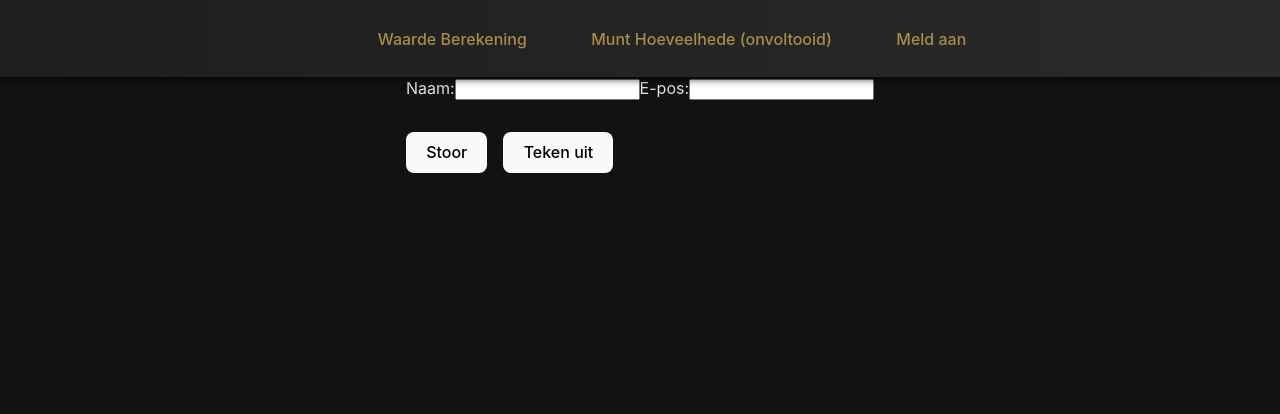
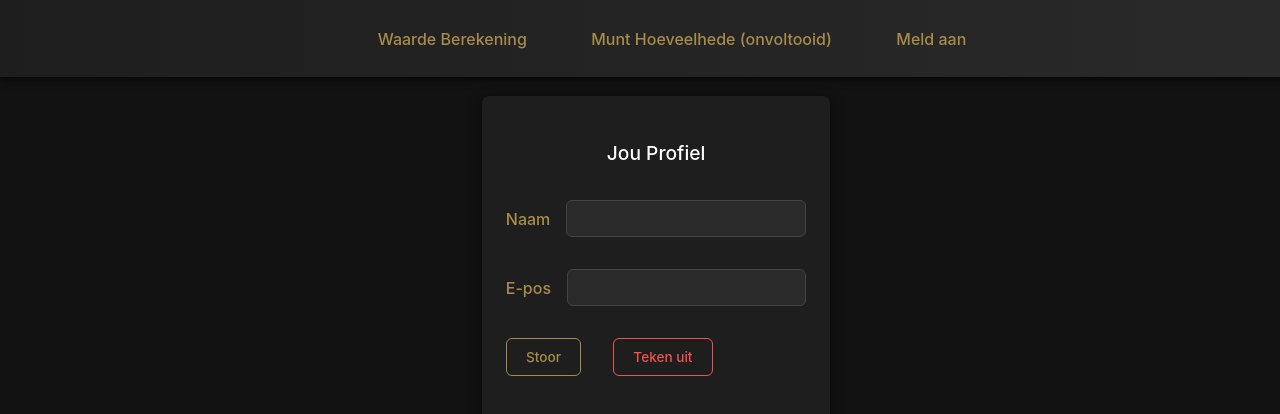
Before and after one commit to ambrovw/smeltwaarde, a React (Vite) app: page /userDetails in a window 1280 px wide. Shown: the top 414 px of the page. Built offline with nearby package versions, Linux system fonts and the light colour scheme.

Commit message:
User profile

```diff
--- a/src/App.jsx
+++ b/src/App.jsx
@@ -3,7 +3,8 @@ import {
     Routes,
     Route,
     NavLink,
-    useLocation, Navigate
+    useLocation,
+    Navigate
 } from 'react-router-dom';
 import SilverCalculator from './pages/SilverCalculator';
 import MuntHoeveelhede from './pages/MuntHoeveelhede';
@@ -15,41 +16,68 @@ import './App.css';
 
 function App() {
     const [isLoggedIn, setIsLoggedIn] = useState(false);
+    const [user, setUser] = useState({ name: '', email: '', role: 'guest' });
 
     useEffect(() => {
-        const user = localStorage.getItem('user');
-        setIsLoggedIn(!!user);
+        const token = localStorage.getItem('token');
+        if (!token) return;
+
+        fetch('https://kajuit.smeltwaarde.co.za/api/auth/me', {
+            headers: { Authorization: `Bearer ${token}` }
+        })
+            .then(res => res.json())
+            .then(data => {
+                if (data.success) {
+                    setUser(data.user);
+                    setIsLoggedIn(true);
+                    localStorage.setItem('user', JSON.stringify(data.user));
+                } else {
+                    setIsLoggedIn(false);
+                }
+            })
+            .catch(() => setIsLoggedIn(false));
     }, []);
 
     return (
         <Router>
-            <InnerApp isLoggedIn={isLoggedIn} setIsLoggedIn={setIsLoggedIn} />
+            <InnerApp
+                isLoggedIn={isLoggedIn}
+                setIsLoggedIn={setIsLoggedIn}
+                user={user}
+            />
         </Router>
     );
 }
 
-function InnerApp({ isLoggedIn, setIsLoggedIn }) {
+function InnerApp({ isLoggedIn, setIsLoggedIn, user }) {
     const location = useLocation();
-    const storedUser = localStorage.getItem('user');
-    const user = storedUser ? JSON.parse(storedUser) : {};
     const role = user?.role || 'guest';
 
     return (
         <>
             <nav className="nav-header">
+                <NavLink to="/" className="nav-element" end>
+                    Waarde Berekening
+                </NavLink>
 
-                <NavLink to="/" className="nav-element" end> Waarde Berekening </NavLink>
-
-                <NavLink to="/muntHoeveelhede" className="nav-element"> Munt Hoeveelhede (onvoltooid) </NavLink>
+                <NavLink to="/muntHoeveelhede" className="nav-element">
+                    Munt Hoeveelhede (onvoltooid)
+                </NavLink>
 
                 {role === 'admin' && (
-                    <NavLink to="/products" className="nav-element">Produkte</NavLink>
+                    <NavLink to="/products" className="nav-element">
+                        Produkte
+                    </NavLink>
                 )}
 
                 {isLoggedIn ? (
-                    <NavLink to="/userDetails" className="nav-element"> Gebruiker </NavLink>
+                    <NavLink to="/userDetails" className="nav-element">
+                        Gebruiker
+                    </NavLink>
                 ) : (
-                    <NavLink to="/login" className="nav-element"> Meld aan </NavLink>
+                    <NavLink to="/login" className="nav-element">
+                        Meld aan
+                    </NavLink>
                 )}
             </nav>
 
@@ -59,7 +87,11 @@ function InnerApp({ isLoggedIn, setIsLoggedIn }) {
                     <Route path="/muntHoeveelhede" element={<MuntHoeveelhede />} />
                     <Route path="/login" element={<Login setIsLoggedIn={setIsLoggedIn} />} />
                     <Route path="/userDetails" element={<UserDetails />} />
-                    <Route path="/products" element={user.role === 'admin' ? <ProductManager /> : <Navigate to="/" />} />
+                    <Route
+                        path="/products"
+                        element={role === 'admin' ? <ProductManager /> : <Navigate to="/" />}
+                    />
+                    <Route path="*" element={<Navigate to="/" />} />
                 </Routes>
             </div>
         </>
--- a/src/pages/UserDetails.jsx
+++ b/src/pages/UserDetails.jsx
@@ -33,20 +33,38 @@ export default function UserDetails() {
     };
 
     return (
-        <div className="user-details-form">
-            <h2>Jou Profiel</h2>
-            <label>
-                Naam:
-                <input type="text" name="name" value={user.name} onChange={handleChange} />
-            </label>
-            <label>
-                E-pos:
-                <input type="email" name="email" value={user.email} onChange={handleChange} />
-            </label>
+        <div className="container">
+            <div className="form-section user-profile-form">
+                <h3 className="section-header">Jou Profiel</h3>
 
-            <div style={{ marginTop: '2rem' }}>
-                <button onClick={handleSave}>Stoor</button>
-                <button onClick={handleLogout} style={{ marginLeft: '1rem' }}>Teken uit</button>
+                <div className="form-row">
+                    <label htmlFor="name">Naam</label>
+                    <input
+                        id="name"
+                        name="name"
+                        type="text"
+                        value={user.name}
+                        onChange={handleChange}
+                    />
+                </div>
+
+                <div className="form-row">
+                    <label htmlFor="email">E-pos</label>
+                    <input
+                        id="email"
+                        name="email"
+                        type="email"
+                        value={user.email}
+                        onChange={handleChange}
+                    />
+                </div>
+
+                <div className="form-row">
+                    <button className="action-button save" onClick={handleSave}>Stoor</button>
+                    <button className="action-button delete" onClick={handleLogout} style={{ marginLeft: '1rem' }}>
+                        Teken uit
+                    </button>
+                </div>
             </div>
         </div>
     );
```
